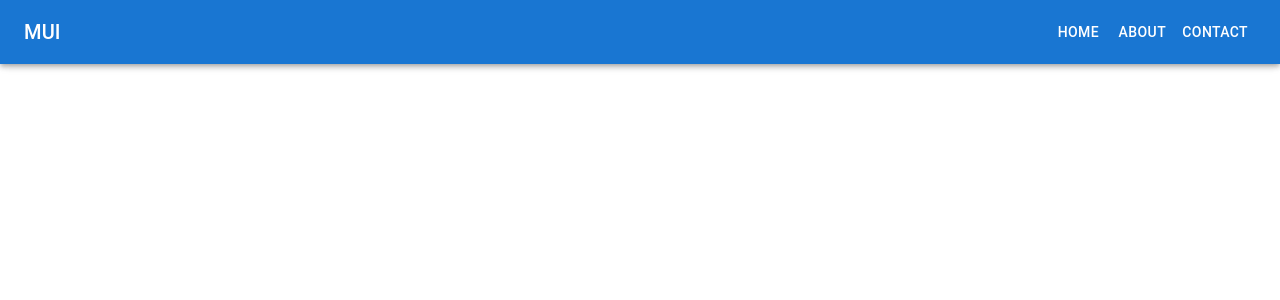
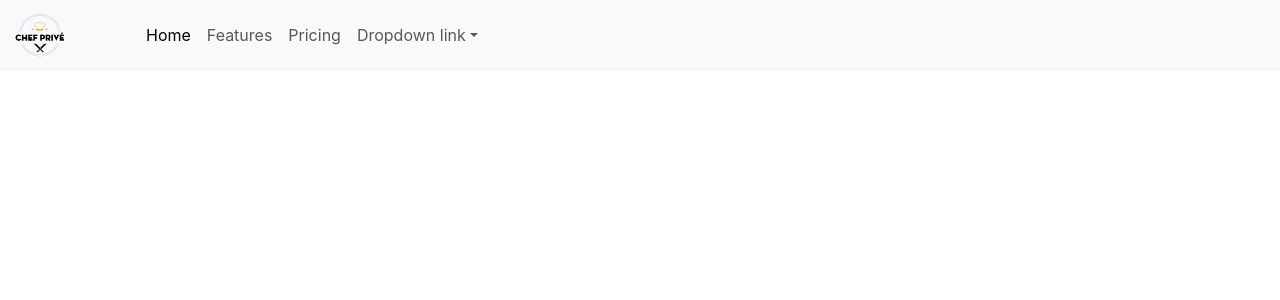
Before and after one commit to Sabeerwaqas/Chef-Website-Homepage, a React (Create React App) app in the folder chef_website/: page / in a window 1280 px wide. Shown: the top 300 px of the page. Built offline with nearby package versions, Linux system fonts and the light colour scheme.

Commit message:
[Start building navbar]

```diff
--- a/chef_website/package.json
+++ b/chef_website/package.json
@@ -10,6 +10,7 @@
     "@testing-library/jest-dom": "^5.17.0",
     "@testing-library/react": "^13.4.0",
     "@testing-library/user-event": "^13.5.0",
+    "bootstrap": "^5.3.2",
     "react": "^18.2.0",
     "react-dom": "^18.2.0",
     "react-scripts": "5.0.1",
--- a/chef_website/public/index.html
+++ b/chef_website/public/index.html
@@ -24,6 +24,14 @@
       work correctly both with client-side routing and a non-root public URL.
       Learn how to configure a non-root public URL by running `npm run build`.
     -->
+    <!-- BootStarp CSS -->
+    <link
+      href="https://cdn.jsdelivr.net/npm/bootstrap@5.3.2/dist/css/bootstrap.min.css"
+      rel="stylesheet"
+      integrity="sha384-T3c6CoIi6uLrA9TneNEoa7RxnatzjcDSCmG1MXxSR1GAsXEV/Dwwykc2MPK8M2HN"
+      crossorigin="anonymous"
+    />
+
     <title>React App</title>
   </head>
   <body>
@@ -39,5 +47,10 @@
       To begin the development, run `npm start` or `yarn start`.
       To create a production bundle, use `npm run build` or `yarn build`.
     -->
+    <script
+      src="https://cdn.jsdelivr.net/npm/bootstrap@5.3.2/dist/js/bootstrap.bundle.min.js"
+      integrity="sha384-C6RzsynM9kWDrMNeT87bh95OGNyZPhcTNXj1NW7RuBCsyN/o0jlpcV8Qyq46cDfL"
+      crossorigin="anonymous"
+    ></script>
   </body>
 </html>
--- a/chef_website/src/navbar/Navbar.js
+++ b/chef_website/src/navbar/Navbar.js
@@ -1,115 +1,42 @@
-import * as React from "react";
-import PropTypes from "prop-types";
-import AppBar from "@mui/material/AppBar";
-import Box from "@mui/material/Box";
-import CssBaseline from "@mui/material/CssBaseline";
-import Divider from "@mui/material/Divider";
-import Drawer from "@mui/material/Drawer";
-import IconButton from "@mui/material/IconButton";
-import List from "@mui/material/List";
-import ListItem from "@mui/material/ListItem";
-import ListItemButton from "@mui/material/ListItemButton";
-import ListItemText from "@mui/material/ListItemText";
-import MenuIcon from "@mui/icons-material/Menu";
-import Toolbar from "@mui/material/Toolbar";
-import Typography from "@mui/material/Typography";
-import Button from "@mui/material/Button";
+import React from 'react'
+import "./navbar.css"
+import logo from "../ChefPrivIImages/logo.png";
 
-const drawerWidth = 240;
-const navItems = ["Home", "About", "Contact"];
 
-function DrawerAppBar(props) {
-  const { window } = props;
-  const [mobileOpen, setMobileOpen] = React.useState(false);
-
-  const handleDrawerToggle = () => {
-    setMobileOpen((prevState) => !prevState);
-  };
-
-  const drawer = (
-    <Box onClick={handleDrawerToggle} sx={{ textAlign: "center" }}>
-      <Typography variant="h6" sx={{ my: 2 }}>
-        MUI
-      </Typography>
-      <Divider />
-      <List>
-        {navItems.map((item) => (
-          <ListItem key={item} disablePadding>
-            <ListItemButton sx={{ textAlign: "center" }}>
-              <ListItemText primary={item} />
-            </ListItemButton>
-          </ListItem>
-        ))}
-      </List>
-    </Box>
-  );
-
-  const container =
-    window !== undefined ? () => window().document.body : undefined;
-
+const Navbar = () => {
   return (
-    <Box sx={{ display: "flex" }}>
-      <CssBaseline />
-      <AppBar component="nav">
-        <Toolbar>
-          <IconButton
-            color="inherit"
-            aria-label="open drawer"
-            edge="start"
-            onClick={handleDrawerToggle}
-            sx={{ mr: 2, display: { sm: "none" } }}
-          >
-            <MenuIcon />
-          </IconButton>
-          <Typography
-            variant="h6"
-            component="div"
-            sx={{ flexGrow: 1, display: { xs: "none", sm: "block" } }}
-          >
-            MUI
-          </Typography>
-          <Box sx={{ display: { xs: "none", sm: "block" } }}>
-            {navItems.map((item) => (
-              <Button key={item} sx={{ color: "#fff" }}>
-                {item}
-              </Button>
-            ))}
-          </Box>
-        </Toolbar>
-      </AppBar>
-      <nav>
-        <Drawer
-          container={container}
-          variant="temporary"
-          open={mobileOpen}
-          onClose={handleDrawerToggle}
-          ModalProps={{
-            keepMounted: true, // Better open performance on mobile.
-          }}
-          sx={{
-            display: { xs: "block", sm: "none" },
-            "& .MuiDrawer-paper": {
-              boxSizing: "border-box",
-              width: drawerWidth,
-            },
-          }}
-        >
-          {drawer}
-        </Drawer>
-      </nav>
-      <Box component="main" sx={{ p: 3 }}>
-        <Toolbar />
-      </Box>
-    </Box>
-  );
+   <nav className="navbar navbar-expand-lg bg-body-tertiary">
+  <div className="container-fluid">
+    <a className="navbar-brand" href="#"><img className="logo" src={logo}/></a>
+    <button className="navbar-toggler" type="button" data-bs-toggle="collapse" data-bs-target="#navbarNavDropdown" aria-controls="navbarNavDropdown" aria-expanded="false" aria-label="Toggle navigation">
+      <span className="navbar-toggler-icon"></span>
+    </button>
+    <div className="collapse navbar-collapse" id="navbarNavDropdown">
+      <ul className="navbar-nav">
+        <li className="nav-item">
+          <a className="nav-link active" aria-current="page" href="#">Home</a>
+        </li>
+        <li className="nav-item">
+          <a className="nav-link" href="#">Features</a>
+        </li>
+        <li className="nav-item">
+          <a className="nav-link" href="#">Pricing</a>
+        </li>
+        <li className="nav-item dropdown">
+          <a className="nav-link dropdown-toggle" href="#" role="button" data-bs-toggle="dropdown" aria-expanded="false">
+            Dropdown link
+          </a>
+          <ul className="dropdown-menu">
+            <li><a className="dropdown-item" href="#">Action</a></li>
+            <li><a className="dropdown-item" href="#">Another action</a></li>
+            <li><a className="dropdown-item" href="#">Something else here</a></li>
+          </ul>
+        </li>
+      </ul>
+    </div>
+  </div>
+</nav>
+  )
 }
 
-DrawerAppBar.propTypes = {
-  /**
-   * Injected by the documentation to work in an iframe.
-   * You won't need it on your project.
-   */
-  window: PropTypes.func,
-};
-
-export default DrawerAppBar;
+export default Navbar
--- /dev/null
+++ b/chef_website/src/navbar/navbar.css
@@ -0,0 +1,5 @@
+/* logo */
+
+.logo{
+    width: 50%;
+}
```
Also changed, not shown: chef_website/src/ChefPrivIImages/logo.png (added), 1 other file (tests, documents, lock files or other folders).
